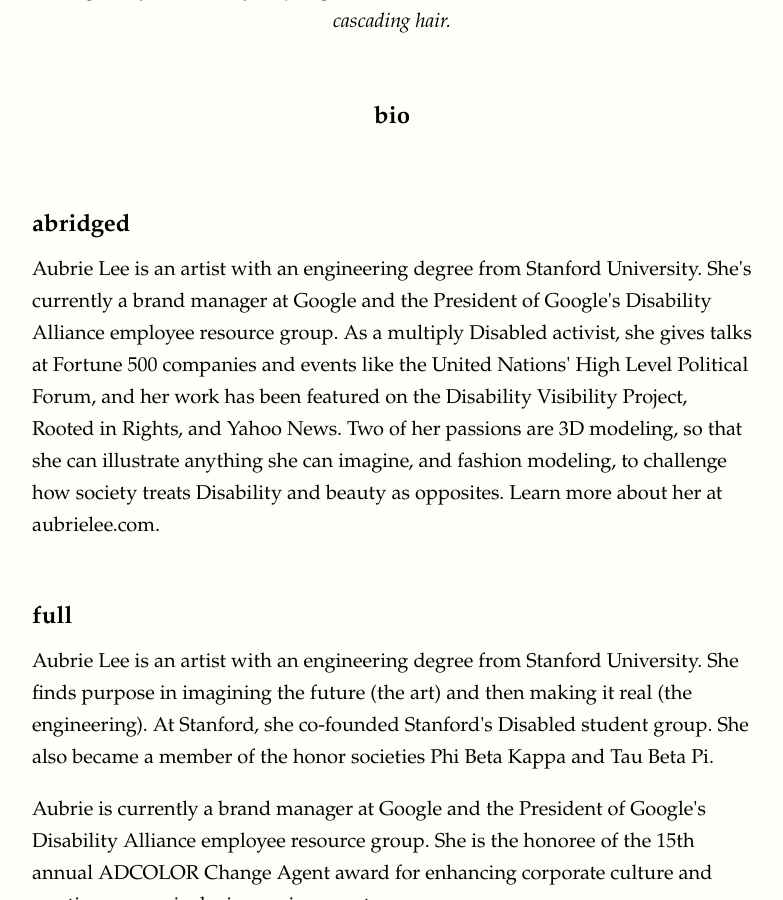
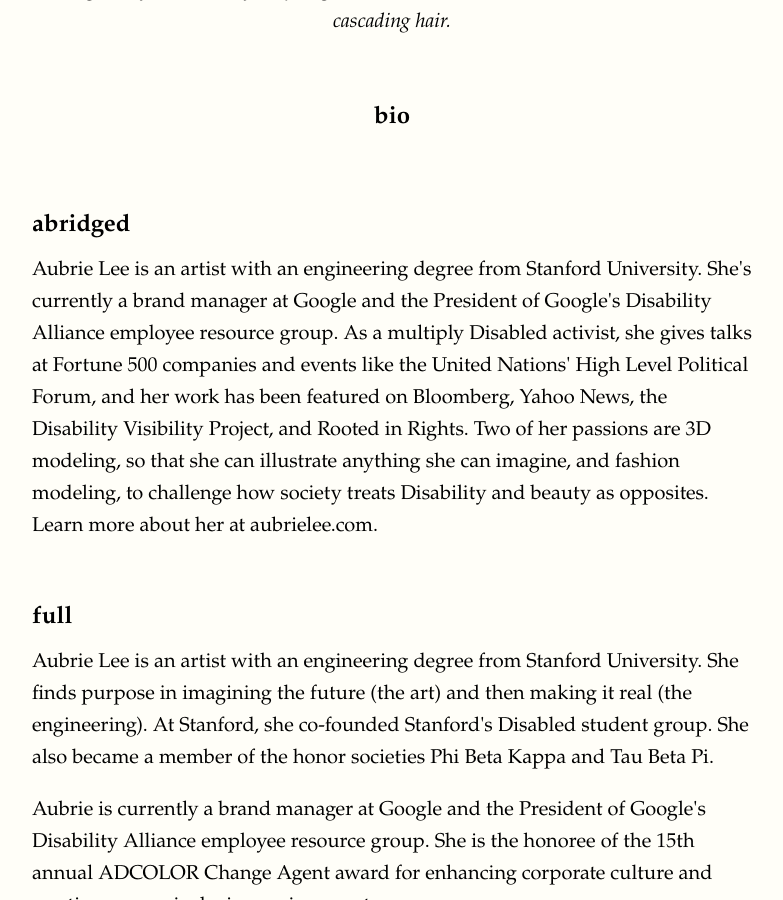
Before and after one commit to aubrielee/aubrielee.github.io, a Jekyll site: the page photoandbio.html, which Jekyll copies as it is, in a window 1280 px wide and 900 px high, scrolled down 2232 px. Shown: the whole window, without its empty margins (248-1031 px from the left). Built offline with Jekyll 4.4.1, drawn with Linux system fonts in a browser that asks for light colours; some web fonts are replaced; some of the changed text lies outside the part shown.

Commit message:
Update photoandbio.html

```diff
--- a/photoandbio.html
+++ b/photoandbio.html
@@ -63,7 +63,7 @@
 
 <h3>abridged</h3>
 <p class="noIndent">
-Aubrie Lee is an artist with an engineering degree from Stanford University. She's currently a brand manager at Google and the President of Google's Disability Alliance employee resource group. As a multiply Disabled activist, she gives talks at Fortune 500 companies and events like the United Nations' High Level Political Forum, and her work has been featured on the Disability Visibility Project, Rooted in Rights, and Yahoo News. Two of her passions are 3D modeling, so that she can illustrate anything she can imagine, and fashion modeling, to challenge how society treats Disability and beauty as opposites. Learn more about her at aubrielee.com.
+Aubrie Lee is an artist with an engineering degree from Stanford University. She's currently a brand manager at Google and the President of Google's Disability Alliance employee resource group. As a multiply Disabled activist, she gives talks at Fortune 500 companies and events like the United Nations' High Level Political Forum, and her work has been featured on Bloomberg, Yahoo News, the Disability Visibility Project, and Rooted in Rights. Two of her passions are 3D modeling, so that she can illustrate anything she can imagine, and fashion modeling, to challenge how society treats Disability and beauty as opposites. Learn more about her at aubrielee.com.
 </p>
 
 <h3>full</h3>
@@ -72,12 +72,12 @@
 </p><p class="noIndent">
 Aubrie is currently a brand manager at Google and the President of Google's Disability Alliance employee resource group. She is the honoree of the 15th annual ADCOLOR Change Agent award for enhancing corporate culture and creating a more inclusive environment.
 </p><p class="noIndent">
-Aubrie is multiply Disabled and advocates for Disability justice at Google, in tech, and in the world. She gives talks at Fortune 500 companies and events like the United Nations' High Level Political Forum, and her activism has been featured on the Disability Visibility Project, Rooted in Rights, and Yahoo News.
+Aubrie is multiply Disabled and advocates for Disability justice at Google, in tech, and in the world. She gives talks at Fortune 500 companies and events like the United Nations' High Level Political Forum, and her activism has been featured on Bloomberg, Yahoo News, the Disability Visibility Project, and Rooted in Rights.
 </p><p class="noIndent">
 Two of Aubrie's passions are 3D modeling, so that she can illustrate anything she can imagine, and fashion modeling, to challenge how society treats Disability and beauty as opposites. Learn more about her at aubrielee.com.</p>
 
             <div class="">
-        <a href="https://aubrielee.com"><img id="loneLogo" src="Aubrie-Lee_AL-Ambigram-Logo_White.png" alt="An ambigram formed from an A and an L. It can never be upside down." /></a>
+        <a href="https://aubrielee.com"><img id="loneLogo" src="Aubrie-Lee_AL-Ambigram-Logo_White.png" /></a>
     </div>
 
             <!-- <div class="spaceBlock"></div> -->
```
